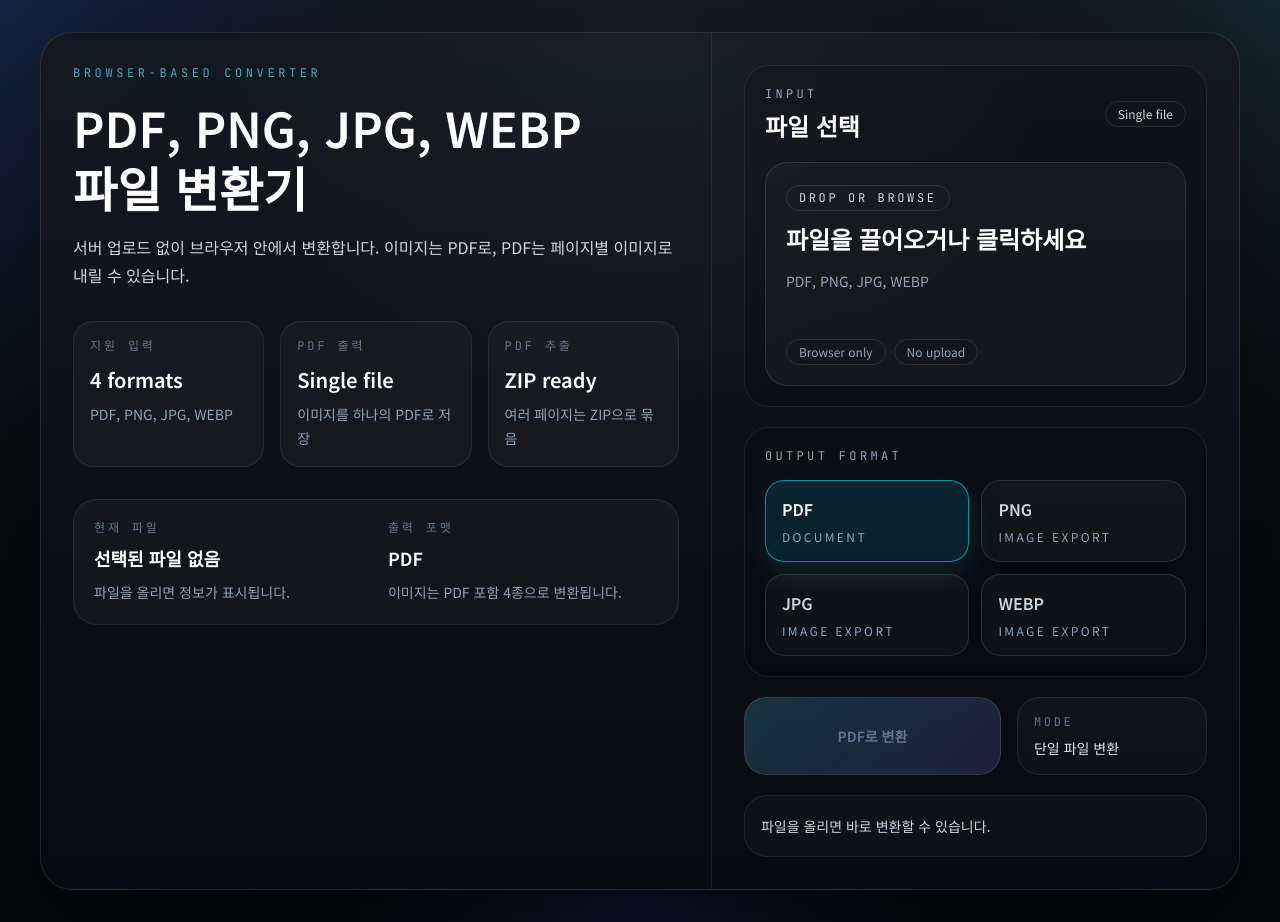
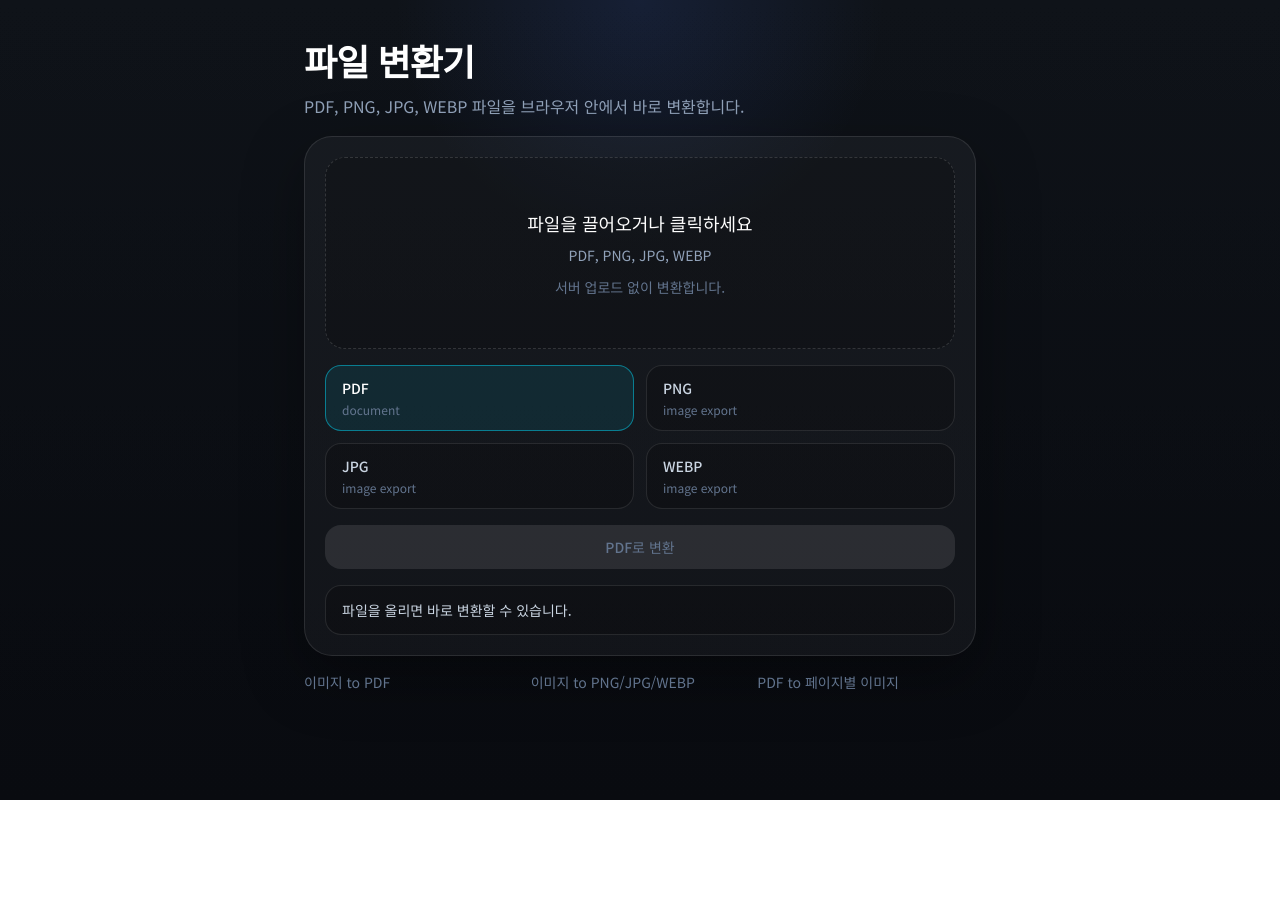
Before and after one commit to minwoo19930301/file-converter, a Next.js app: page / in a window 1280 px wide. After the commit the page ends 800 px from the top, so only its background shows below. Built offline with nearby package versions, Linux system fonts and the light colour scheme.

Commit message:
Simplify converter layout

```diff
--- a/src/app/globals.css
+++ b/src/app/globals.css
@@ -18,18 +18,15 @@
 
 html {
   background:
-    radial-gradient(circle at top center, rgba(43, 255, 133, 0.12), transparent 30%),
-    radial-gradient(circle at bottom right, rgba(0, 214, 143, 0.08), transparent 26%),
-    linear-gradient(180deg, #04110b 0%, #020906 44%, #010402 100%);
+    radial-gradient(circle at top, rgba(58, 123, 213, 0.08), transparent 28%),
+    linear-gradient(180deg, #0a0c10 0%, #07090d 100%);
 }
 
 body {
   min-height: 100vh;
   background:
-    radial-gradient(circle at top left, rgba(44, 120, 255, 0.18), transparent 28%),
-    radial-gradient(circle at top right, rgba(82, 223, 255, 0.1), transparent 22%),
-    radial-gradient(circle at bottom center, rgba(94, 82, 255, 0.12), transparent 26%),
-    linear-gradient(180deg, #0a0d14 0%, #07090d 52%, #05070a 100%);
+    radial-gradient(circle at top, rgba(72, 120, 255, 0.12), transparent 24%),
+    linear-gradient(180deg, #0c1016 0%, #090b10 100%);
   color: var(--foreground);
   font-family: var(--font-body), sans-serif;
   text-rendering: optimizeLegibility;
@@ -40,10 +37,7 @@ body::before {
   pointer-events: none;
   position: fixed;
   inset: 0;
-  background:
-    linear-gradient(rgba(255, 255, 255, 0.02), rgba(255, 255, 255, 0)),
-    radial-gradient(circle at top, rgba(255, 255, 255, 0.04), transparent 42%);
-  mix-blend-mode: screen;
+  background: linear-gradient(rgba(255, 255, 255, 0.015), rgba(255, 255, 255, 0));
 }
 
 a,
--- a/src/components/converter-app.tsx
+++ b/src/components/converter-app.tsx
@@ -128,89 +128,19 @@ export function ConverterApp() {
   }
 
   return (
-    <main className="min-h-screen px-4 py-4 text-white sm:px-6 lg:px-10 lg:py-8">
-      <div className="mx-auto flex w-full max-w-7xl flex-col gap-6">
-        <section className="overflow-hidden rounded-[2rem] border border-white/10 bg-[linear-gradient(180deg,rgba(16,20,29,0.96),rgba(8,10,16,0.98))] shadow-[0_24px_100px_rgba(0,0,0,0.45)]">
-          <div className="grid gap-0 lg:grid-cols-[1.12fr_0.88fr]">
-            <section className="border-b border-white/8 p-6 sm:p-8 lg:border-b-0 lg:border-r">
-              <div className="space-y-8">
-                <div className="space-y-4">
-                  <p className="font-mono text-xs uppercase tracking-[0.3em] text-cyan-300/70">
-                    Browser-based converter
-                  </p>
-                  <h1 className="max-w-3xl text-4xl font-semibold leading-tight text-white sm:text-5xl">
-                    PDF, PNG, JPG, WEBP
-                    <br />
+    <main className="min-h-screen px-4 py-10 text-white sm:px-6">
+      <div className="mx-auto flex w-full max-w-2xl flex-col gap-4">
+        <div className="space-y-3">
+          <h1 className="text-3xl font-semibold tracking-tight text-white sm:text-4xl">
             파일 변환기
           </h1>
-                  <p className="max-w-2xl text-sm leading-7 text-slate-300 sm:text-base">
-                    서버 업로드 없이 브라우저 안에서 변환합니다. 이미지는 PDF로,
-                    PDF는 페이지별 이미지로 내릴 수 있습니다.
+          <p className="text-sm leading-7 text-slate-400 sm:text-base">
+            PDF, PNG, JPG, WEBP 파일을 브라우저 안에서 바로 변환합니다.
           </p>
         </div>
 
-                <div className="grid gap-4 md:grid-cols-3">
-                  <MetricCard
-                    label="지원 입력"
-                    value="4 formats"
-                    description="PDF, PNG, JPG, WEBP"
-                  />
-                  <MetricCard
-                    label="PDF 출력"
-                    value="Single file"
-                    description="이미지를 하나의 PDF로 저장"
-                  />
-                  <MetricCard
-                    label="PDF 추출"
-                    value="ZIP ready"
-                    description="여러 페이지는 ZIP으로 묶음"
-                  />
-                </div>
-
-                <section className="rounded-[1.5rem] border border-white/8 bg-white/[0.03] p-5">
-                  <div className="grid gap-6 sm:grid-cols-2">
-                    <InfoBlock
-                      title="현재 파일"
-                      value={selectedFile ? selectedFile.name : "선택된 파일 없음"}
-                      caption={
-                        selectedFile
-                          ? `${formatBytes(selectedFile.size)} · ${
-                              inputKind === "pdf" ? "PDF 문서" : "이미지"
-                            }`
-                          : "파일을 올리면 정보가 표시됩니다."
-                      }
-                    />
-                    <InfoBlock
-                      title="출력 포맷"
-                      value={OUTPUT_LABELS[targetFormat]}
-                      caption={
-                        inputKind === "pdf"
-                          ? "PDF는 이미지로만 변환됩니다."
-                          : "이미지는 PDF 포함 4종으로 변환됩니다."
-                      }
-                    />
-                  </div>
-                </section>
-              </div>
-            </section>
-
-            <section className="p-6 sm:p-8">
-              <div className="space-y-5">
-                <section className="rounded-[1.6rem] border border-white/8 bg-black/20 p-5">
-                  <div className="flex items-center justify-between gap-4">
-                    <div>
-                      <p className="font-mono text-xs uppercase tracking-[0.28em] text-slate-400">
-                        Input
-                      </p>
-                      <h2 className="mt-2 text-2xl font-semibold text-white">
-                        파일 선택
-                      </h2>
-                    </div>
-                    <span className="rounded-full border border-white/10 px-3 py-1 text-xs text-slate-300">
-                      Single file
-                    </span>
-                  </div>
-
+        <section className="rounded-[1.75rem] border border-white/10 bg-white/[0.04] p-4 shadow-[0_20px_60px_rgba(0,0,0,0.35)] sm:p-5">
+          <div className="space-y-4">
             <label
               htmlFor={inputId}
               onDragOver={(event) => {
@@ -223,33 +153,25 @@ export function ConverterApp() {
                 setIsDragging(false);
                 handleSelection(event.dataTransfer.files.item(0));
               }}
-                    className={`mt-5 flex min-h-56 cursor-pointer flex-col items-start justify-between rounded-[1.4rem] border px-5 py-5 transition ${
+              className={`flex min-h-48 cursor-pointer flex-col justify-center rounded-[1.25rem] border px-5 py-6 text-center transition ${
                 isDragging
                   ? "border-cyan-400/60 bg-cyan-400/10"
-                        : "border-white/10 bg-white/[0.03] hover:border-white/20 hover:bg-white/[0.05]"
+                  : "border-dashed border-white/14 bg-black/20 hover:border-white/24 hover:bg-white/[0.03]"
               }`}
             >
-                    <div className="space-y-3">
-                      <span className="inline-flex rounded-full border border-white/10 px-3 py-1 font-mono text-xs uppercase tracking-[0.22em] text-slate-300">
-                        Drop or browse
-                      </span>
-                      <p className="text-2xl font-semibold leading-8 text-white">
-                        {selectedFile
-                          ? selectedFile.name
-                          : "파일을 끌어오거나 클릭하세요"}
+              <p className="text-lg font-medium text-white">
+                {selectedFile ? selectedFile.name : "파일을 끌어오거나 클릭하세요"}
               </p>
-                      <p className="text-sm leading-7 text-slate-400">
+              <p className="mt-2 text-sm text-slate-400">
                 PDF, PNG, JPG, WEBP
               </p>
-                    </div>
-                    <div className="flex flex-wrap gap-2 text-xs text-slate-400">
-                      <span className="rounded-full border border-white/10 px-3 py-1">
-                        Browser only
-                      </span>
-                      <span className="rounded-full border border-white/10 px-3 py-1">
-                        No upload
-                      </span>
-                    </div>
+              <p className="mt-3 text-sm text-slate-500">
+                {selectedFile
+                  ? `${formatBytes(selectedFile.size)} · ${
+                      inputKind === "pdf" ? "PDF 문서" : "이미지 파일"
+                    }`
+                  : "서버 업로드 없이 변환합니다."}
+              </p>
             </label>
 
             <input
@@ -261,116 +183,59 @@ export function ConverterApp() {
                 handleSelection(event.target.files?.item(0) ?? null)
               }
             />
-                </section>
 
-                <section className="rounded-[1.6rem] border border-white/8 bg-black/20 p-5">
-                  <p className="font-mono text-xs uppercase tracking-[0.28em] text-slate-400">
-                    Output format
-                  </p>
-                  <div className="mt-4 grid grid-cols-2 gap-3">
+            <div className="grid grid-cols-2 gap-3">
               {outputOptions.map((format) => (
                 <button
                   key={format}
                   type="button"
                   onClick={() => setTargetFormat(format)}
-                        className={`rounded-[1.2rem] border px-4 py-4 text-left transition ${
+                  className={`rounded-[1rem] border px-4 py-3 text-left transition ${
                     targetFormat === format
-                            ? "border-cyan-400/60 bg-cyan-400/12 text-white shadow-[0_12px_32px_rgba(34,211,238,0.12)]"
-                            : "border-white/10 bg-white/[0.03] text-slate-300 hover:border-white/20 hover:bg-white/[0.06]"
+                      ? "border-cyan-400/50 bg-cyan-400/10 text-white"
+                      : "border-white/10 bg-black/20 text-slate-300 hover:border-white/20 hover:bg-white/[0.03]"
                   }`}
                 >
-                        <span className="block text-base font-semibold">
+                  <span className="block text-sm font-medium">
                     {OUTPUT_LABELS[format]}
                   </span>
-                        <span className="mt-2 block text-xs uppercase tracking-[0.2em] text-slate-400">
+                  <span className="mt-1 block text-xs text-slate-500">
                     {getOutputHint(format)}
                   </span>
                 </button>
               ))}
             </div>
-                </section>
 
-                <div className="grid gap-4 sm:grid-cols-[1.15fr_0.85fr]">
             <button
               type="button"
               disabled={!selectedFile || isConverting}
               onClick={handleConvert}
-                    className="rounded-[1.4rem] border border-cyan-400/40 bg-[linear-gradient(135deg,rgba(34,211,238,0.16),rgba(99,102,241,0.14))] px-5 py-4 text-sm font-semibold text-white transition hover:border-cyan-300/60 hover:bg-[linear-gradient(135deg,rgba(34,211,238,0.22),rgba(99,102,241,0.2))] disabled:cursor-not-allowed disabled:border-white/10 disabled:bg-white/[0.04] disabled:text-slate-500"
+              className="w-full rounded-[1rem] bg-white px-4 py-3 text-sm font-medium text-slate-950 transition hover:bg-cyan-200 disabled:cursor-not-allowed disabled:bg-white/10 disabled:text-slate-500"
             >
-                    {isConverting
-                      ? "변환 중..."
-                      : `${OUTPUT_LABELS[targetFormat]}로 변환`}
+              {isConverting ? "변환 중..." : `${OUTPUT_LABELS[targetFormat]}로 변환`}
             </button>
 
-                  <section className="rounded-[1.4rem] border border-white/8 bg-white/[0.03] px-4 py-4">
-                    <p className="font-mono text-xs uppercase tracking-[0.22em] text-slate-500">
-                      Mode
-                    </p>
-                    <p className="mt-2 text-sm text-slate-200">
-                      {inputKind === "pdf"
-                        ? "페이지별 이미지 추출"
-                        : "단일 파일 변환"}
-                    </p>
-                  </section>
-                </div>
-
             <section
-                  className={`rounded-[1.4rem] border px-4 py-4 text-sm leading-7 ${
+              className={`rounded-[1rem] border px-4 py-3 text-sm leading-6 ${
                 status.tone === "error"
-                      ? "border-rose-400/30 bg-rose-400/10 text-rose-100"
+                  ? "border-rose-400/25 bg-rose-400/10 text-rose-100"
                   : status.tone === "success"
-                        ? "border-emerald-400/25 bg-emerald-400/10 text-emerald-100"
-                        : "border-white/8 bg-white/[0.03] text-slate-300"
+                    ? "border-emerald-400/20 bg-emerald-400/10 text-emerald-100"
+                    : "border-white/10 bg-black/20 text-slate-300"
               }`}
             >
               {status.message}
             </section>
           </div>
         </section>
+
+        <div className="grid gap-2 text-sm text-slate-500 sm:grid-cols-3">
+          <p>이미지 to PDF</p>
+          <p>이미지 to PNG/JPG/WEBP</p>
+          <p>PDF to 페이지별 이미지</p>
         </div>
-        </section>
       </div>
     </main>
-  );
-}
-
-function MetricCard({
-  description,
-  label,
-  value,
-}: {
-  description: string;
-  label: string;
-  value: string;
-}) {
-  return (
-    <article className="rounded-[1.3rem] border border-white/8 bg-white/[0.03] p-4">
-      <p className="font-mono text-xs uppercase tracking-[0.24em] text-slate-500">
-        {label}
-      </p>
-      <p className="mt-3 text-xl font-semibold text-white">{value}</p>
-      <p className="mt-2 text-sm leading-6 text-slate-400">{description}</p>
-    </article>
-  );
-}
-
-function InfoBlock({
-  caption,
-  title,
-  value,
-}: {
-  caption: string;
-  title: string;
-  value: string;
-}) {
-  return (
-    <div className="space-y-2">
-      <p className="font-mono text-xs uppercase tracking-[0.24em] text-slate-500">
-        {title}
-      </p>
-      <p className="text-lg font-semibold text-white">{value}</p>
-      <p className="text-sm leading-6 text-slate-400">{caption}</p>
-    </div>
   );
 }
 
```
Lines whose indentation alone changed are shown as unchanged.
